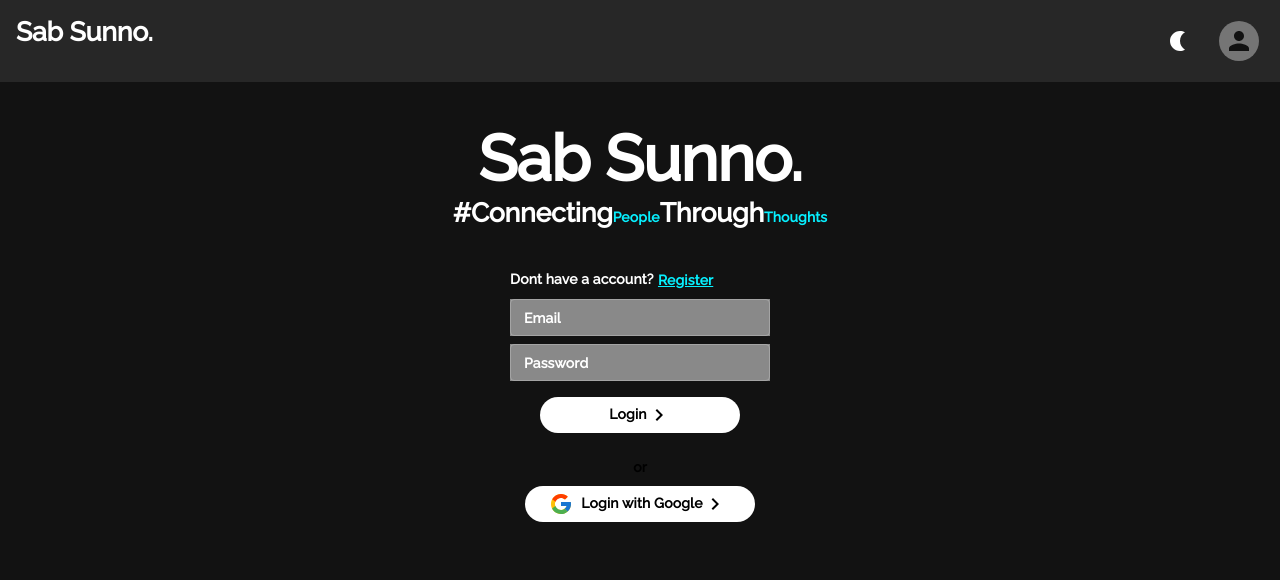
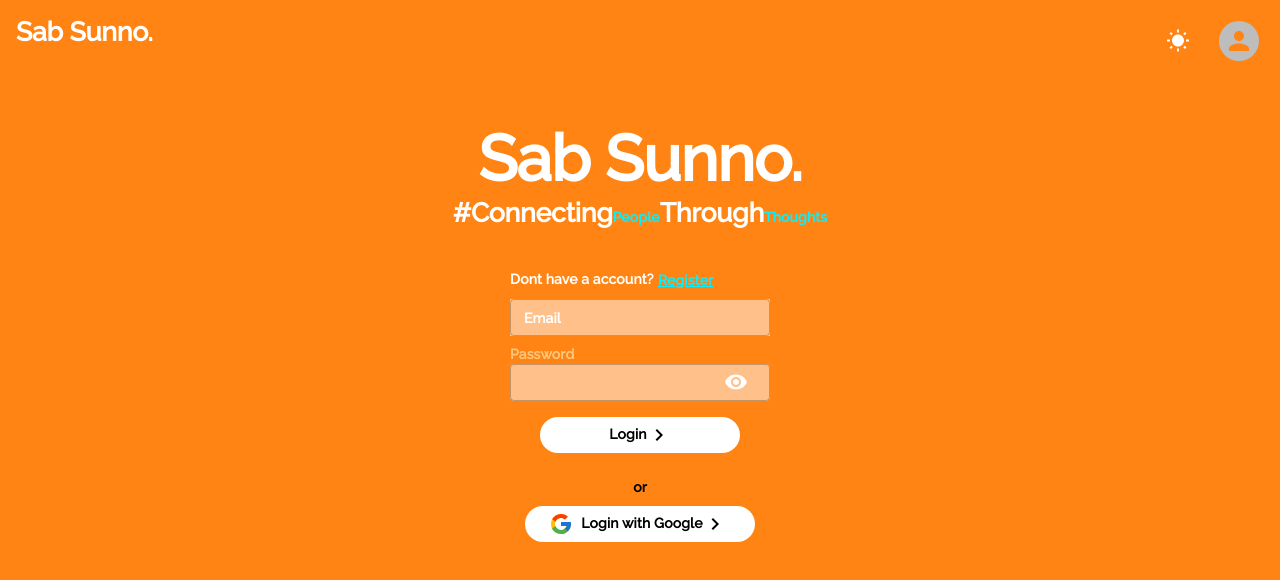
Before and after one commit to Soham041201/Sab-Sunno, a React (Create React App) app: page /login in a window 1280 px wide. Shown: the top 580 px of the page. Built offline with nearby package versions, Linux system fonts and the light colour scheme; a web font is replaced by a local one.

Commit message:
Persistant theme

```diff
--- a/src/components/Menubar.tsx
+++ b/src/components/Menubar.tsx
@@ -60,8 +60,10 @@ const Menubar: FunctionComponent = () => {
         <IconButton
           onClick={() => {
             if (theme === Theme.light) {
+              localStorage.setItem("theme", Theme.dark);
               dispatch(setTheme(Theme.dark));
             } else {
+              localStorage.setItem("theme", Theme.light);
               dispatch(setTheme(Theme.light));
             }
           }}
--- a/src/hooks/useWebRTC.ts
+++ b/src/hooks/useWebRTC.ts
@@ -1,7 +1,7 @@
 /* eslint-disable react-hooks/exhaustive-deps */
 import { useCallback, useEffect, useRef } from "react";
 import socketInit from "../socket";
-import  { User, RoomUser } from "../types.defined";
+import { User, RoomUser } from "../types.defined";
 import { useStateWithCallback } from "./useStateWithCallback";
 
 export const useWebRTC = (roomId: any, user: User) => {
@@ -73,13 +73,13 @@ export const useWebRTC = (roomId: any, user: User) => {
         delete connections?.current[peerId];
         delete audioElement?.current[peerId];
       }
+
       socket.current.emit("leave", { roomId, user });
       socket.current.off("session-description");
       socket.current.off("add-peer");
       socket.current.off("ice-candidate");
       socket.current.off("remove-peer");
     };
-
   }, []);
 
   const setMute = async (muted: boolean, userId: string) => {
@@ -188,10 +188,10 @@ export const useWebRTC = (roomId: any, user: User) => {
 
   const handleRemovePeer = async ({
     peerId,
-    userId,
+    user,
   }: {
     peerId: string;
-    userId: string;
+    user: string;
   }) => {
     if (connections.current[peerId]) {
       connections.current[peerId].close();
@@ -199,7 +199,7 @@ export const useWebRTC = (roomId: any, user: User) => {
     delete connections.current[peerId];
     delete audioElement.current[peerId];
     setClients((list: User[]) =>
-      list.filter((client: { _id: String }) => client._id !== userId)
+      list.filter((client: { _id: String }) => client._id !== user)
     );
   };
 
--- a/src/pages/Login.tsx
+++ b/src/pages/Login.tsx
@@ -7,6 +7,8 @@ import {
   Container,
   IconButton,
   InputAdornment,
+  InputLabel,
+  OutlinedInput,
   TextField,
   Typography,
 } from "@mui/material";
@@ -248,7 +250,7 @@ const Login: FunctionComponent = () => {
                 width: "260px",
               }}
               type="text"
-                error={`${firstName}`.length > 3 ? false : true}
+              error={`${firstName}`.length > 3 ? false : true}
               helperText={
                 `${firstName}`.length > 3 ? "" : "First Name is too short"
               }
@@ -272,8 +274,7 @@ const Login: FunctionComponent = () => {
                 my: 1,
                 width: "260px",
               }}
-              type="text"
-               error={`${lastName}`.length > 3 ? false : true}
+              error={`${lastName}`.length > 3 ? false : true}
               helperText={
                 `${lastName}`.length > 3 ? "" : "Last Name is too short"
               }
@@ -297,8 +298,7 @@ const Login: FunctionComponent = () => {
                 my: 1,
                 width: "260px",
               }}
-              type="text"
-                error={`${userName}`.length > 5 ? false : true}
+              error={`${userName}`.length > 5 ? false : true}
               helperText={
                 `${userName}`.length > 5 ? "" : "Username Name is too short"
               }
@@ -336,7 +336,6 @@ const Login: FunctionComponent = () => {
               <input
                 itemType="file"
                 hidden
-                type="file"
                 onChange={async (e) =>
                   await UploadImage(e, (url) => {
                     setUrl(url);
@@ -369,8 +368,8 @@ const Login: FunctionComponent = () => {
           }
           onChange={(e) => setEmail(e.target.value)}
         />
-        <TextField
-          variant="outlined"
+        <InputLabel htmlFor="outlined-adornment-password">Password</InputLabel>
+        <OutlinedInput
           size={"small"}
           sx={{
             backgroundColor: "rgba(255, 255, 255, 0.5)",
@@ -388,7 +387,7 @@ const Login: FunctionComponent = () => {
             </Typography>
           }
           onChange={(e) => setPassword(e.target.value)}
-          InputProps={
+          endAdornment={
             <InputAdornment position="end">
               <IconButton
                 aria-label="toggle password visibility"
--- a/src/redux/slice/themeSlice.ts
+++ b/src/redux/slice/themeSlice.ts
@@ -5,8 +5,9 @@ interface ThemeState {
   theme: Theme;
 }
 
+const theme = localStorage.getItem("theme") || "light";
 const initialState: ThemeState = {
-  theme: Theme.dark,
+  theme: theme as Theme ?? Theme.dark,
 };
 
 export const themeSlice = createSlice({
```
